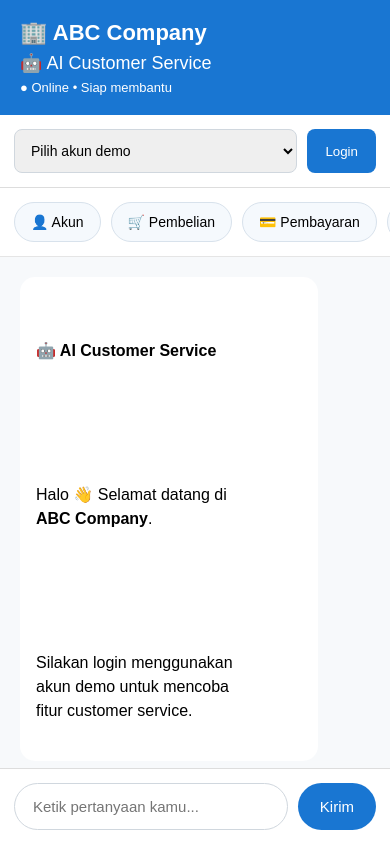
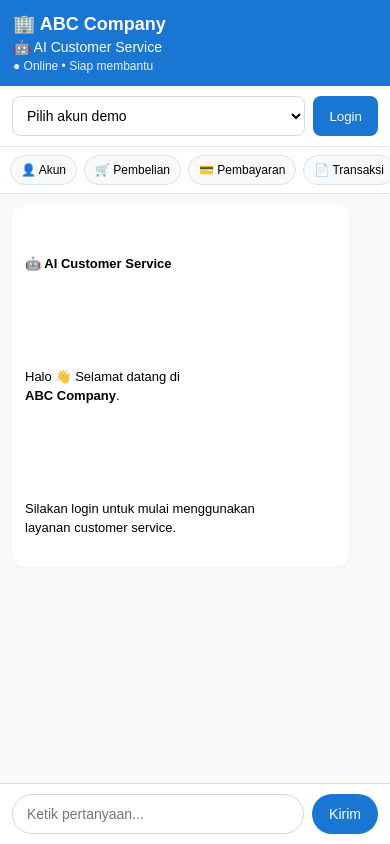
Before and after one commit to hororspam3-cyber/AI-CS, a website: page index.html in a window 390 px wide. Drawn offline with Linux system fonts and the light colour scheme.

Commit message:
Update index.html

```diff
--- a/index.html
+++ b/index.html
@@ -21,149 +21,175 @@
     body {
       margin: 0;
       font-family: Arial, sans-serif;
-      background: #eef2f6;
+      background: #f1f4f8;
     }
 
     .container {
       width: 100%;
-      max-width: 650px;
+      max-width: 600px;
       height: 100vh;
       margin: auto;
-      background: white;
+      background: #ffffff;
       display: flex;
       flex-direction: column;
     }
 
+    /* =========================
+       HEADER
+    ========================= */
+
     .header {
       background: #1976d2;
       color: white;
-      padding: 20px;
+      padding: 16px;
     }
 
     .company {
-      font-size: 22px;
+      font-size: 20px;
       font-weight: bold;
     }
 
     .title {
-      font-size: 18px;
-      margin-top: 6px;
+      font-size: 15px;
+      margin-top: 4px;
     }
 
     .status {
-      font-size: 13px;
-      margin-top: 6px;
+      font-size: 12px;
+      margin-top: 4px;
+      opacity: 0.9;
     }
 
+    /* =========================
+       LOGIN
+    ========================= */
+
     .login-area {
-      padding: 14px;
-      background: white;
-      border-bottom: 1px solid #ddd;
+      padding: 10px 12px;
+      border-bottom: 1px solid #e5e5e5;
     }
 
     .login-row {
       display: flex;
-      gap: 10px;
+      gap: 8px;
     }
 
     .login-row select {
       flex: 1;
-      padding: 12px;
-      border: 1px solid #d0d7de;
+      min-width: 0;
+      padding: 10px;
+      border: 1px solid #d5dbe1;
       border-radius: 8px;
       font-size: 14px;
+      background: white;
     }
 
     .login-row button {
       background: #1976d2;
       color: white;
       border: none;
-      padding: 0 18px;
+      padding: 0 16px;
       border-radius: 8px;
       cursor: pointer;
     }
 
     .account-info {
       display: none;
-      margin-top: 10px;
-      padding: 12px;
-      background: #eef7ff;
+      margin-top: 8px;
+      padding: 8px 10px;
+      background: #f2f7fc;
       border-radius: 8px;
-      font-size: 14px;
+      font-size: 13px;
     }
 
     .logout {
-      margin-top: 8px;
+      margin-top: 6px;
       border: none;
       background: #e53935;
       color: white;
-      padding: 7px 12px;
+      padding: 5px 9px;
       border-radius: 6px;
       cursor: pointer;
+      font-size: 12px;
     }
+
+    /* =========================
+       MENU
+    ========================= */
 
     .menu {
       display: flex;
-      gap: 10px;
-      padding: 14px;
-      background: white;
+      gap: 7px;
+      padding: 9px 12px;
       border-bottom: 1px solid #e5e5e5;
       overflow-x: auto;
     }
 
     .menu button {
+      flex-shrink: 0;
       border: 1px solid #d8e2ec;
-      background: #f5f9fd;
-      padding: 11px 16px;
-      border-radius: 25px;
-      white-space: nowrap;
-      font-size: 14px;
+      background: #f7f9fb;
+      padding: 8px 12px;
+      border-radius: 18px;
+      font-size: 13px;
       cursor: pointer;
     }
 
+    /* =========================
+       CHAT
+    ========================= */
+
     .chat {
       flex: 1;
-      padding: 20px;
+      padding: 14px;
       overflow-y: auto;
       background: #f7f9fb;
     }
 
     .bot-message {
-      max-width: 85%;
+      max-width: 88%;
       background: white;
-      padding: 14px 16px;
-      border-radius: 15px;
-      margin-bottom: 15px;
-      line-height: 1.5;
+      padding: 11px 13px;
+      border-radius: 13px;
+      margin-bottom: 10px;
+      line-height: 1.45;
+      font-size: 14px;
+      white-space: pre-line;
+      box-shadow: 0 1px 3px rgba(0,0,0,0.04);
+    }
+
+    .user-message {
+      max-width: 88%;
+      margin-left: auto;
+      background: #1976d2;
+      color: white;
+      padding: 11px 13px;
+      border-radius: 13px;
+      margin-bottom: 10px;
+      line-height: 1.45;
+      font-size: 14px;
       white-space: pre-line;
     }
 
-    .user-message {
-      max-width: 85%;
-      margin-left: auto;
-      background: #1976d2;
-      color: white;
-      padding: 14px 16px;
-      border-radius: 15px;
-      margin-bottom: 15px;
-      line-height: 1.5;
-      white-space: pre-line;
-    }
+    /* =========================
+       INPUT
+    ========================= */
 
     .input-area {
       display: flex;
-      gap: 10px;
-      padding: 14px;
+      gap: 8px;
+      padding: 10px 12px;
       background: white;
       border-top: 1px solid #ddd;
     }
 
     .input-area input {
       flex: 1;
-      padding: 14px 18px;
+      min-width: 0;
+      padding: 11px 14px;
       border: 1px solid #d0d7de;
-      border-radius: 25px;
-      font-size: 15px;
+      border-radius: 20px;
+      font-size: 14px;
       outline: none;
     }
 
@@ -171,19 +197,60 @@
       background: #1976d2;
       color: white;
       border: none;
-      padding: 0 22px;
-      border-radius: 25px;
-      font-size: 15px;
+      padding: 0 17px;
+      border-radius: 20px;
+      font-size: 14px;
       cursor: pointer;
+    }
+
+    /* =========================
+       HP
+    ========================= */
+
+    @media (max-width: 480px) {
+
+      .header {
+        padding: 13px;
+      }
+
+      .company {
+        font-size: 18px;
+      }
+
+      .title {
+        font-size: 14px;
+      }
+
+      .menu {
+        padding: 8px 10px;
+      }
+
+      .menu button {
+        padding: 7px 10px;
+        font-size: 12px;
+      }
+
+      .chat {
+        padding: 12px;
+      }
+
+      .bot-message,
+      .user-message {
+        max-width: 92%;
+        font-size: 13px;
+      }
+
     }
 
   </style>
 
 </head>
 
+
 <body>
 
 <div class="container">
+
 
   <!-- HEADER -->
 
@@ -204,7 +271,7 @@
   </div>
 
 
-  <!-- LOGIN DEMO -->
+  <!-- LOGIN -->
 
   <div class="login-area">
 
@@ -236,14 +303,13 @@
 
     </div>
 
+
     <div
       id="accountInfo"
       class="account-info"
     >
 
-      <b>Akun aktif</b>
-
-      <br>
+      <b>Akun aktif:</b>
 
       <span id="loggedUser"></span>
 
@@ -302,9 +368,8 @@
 
       <br><br>
 
-      Silakan login menggunakan
-      akun demo untuk mencoba
-      fitur customer service.
+      Silakan login untuk mulai menggunakan
+      layanan customer service.
 
     </div>
 
@@ -318,13 +383,12 @@
     <input
       type="text"
       id="userInput"
-      placeholder="Ketik pertanyaan kamu..."
+      placeholder="Ketik pertanyaan..."
       autocomplete="off"
       onkeydown="tekanEnter(event)"
     >
 
     <button
-      id="sendButton"
       onclick="kirimPesan()"
     >
       Kirim
@@ -337,21 +401,17 @@
 
 <script>
 
-  // =====================================
-  // CUSTOMER YANG SEDANG LOGIN
-  // =====================================
-
 let currentCustomerId = "";
 
 
-  // =====================================
-  // LOGIN
-  // =====================================
+/* LOGIN */
 
 function loginDemo() {
 
   const select =
-      document.getElementById("customerSelect");
+    document.getElementById(
+      "customerSelect"
+    );
 
   const customerId =
     select.value;
@@ -369,30 +429,25 @@
   currentCustomerId =
     customerId;
 
-    const accountInfo =
-      document.getElementById("accountInfo");
+  document.getElementById(
+    "accountInfo"
+  ).style.display = "block";
 
-    const loggedUser =
-      document.getElementById("loggedUser");
-
-    loggedUser.textContent =
+  document.getElementById(
+    "loggedUser"
+  ).textContent =
     customerId;
-
-    accountInfo.style.display =
-      "block";
 
   tambahPesanBot(
     "Login berhasil sebagai " +
     customerId +
-      ". Sekarang saya dapat membantu mengecek informasi akun Anda."
+    ". Saya siap membantu Anda."
   );
 
 }
 
 
-  // =====================================
-  // LOGOUT
-  // =====================================
+/* LOGOUT */
 
 function logoutDemo() {
 
@@ -407,15 +462,13 @@
   ).value = "";
 
   tambahPesanBot(
-      "Anda telah logout. Silakan login kembali untuk mengecek informasi akun."
+    "Anda telah logout."
   );
 
 }
 
 
-  // =====================================
-  // KATEGORI
-  // =====================================
+/* KATEGORI */
 
 function pilihKategori(kategori) {
 
@@ -451,16 +504,15 @@
 
   document.getElementById(
     "userInput"
-    ).value = pertanyaan;
+  ).value =
+    pertanyaan;
 
   kirimPesan();
 
 }
 
 
-  // =====================================
-  // KIRIM PESAN
-  // =====================================
+/* CHAT */
 
 async function kirimPesan() {
 
@@ -476,21 +528,15 @@
     return;
   }
 
-
-    // Tampilkan pesan customer
-
   tambahPesanUser(
     pesan
   );
 
   input.value = "";
 
-
-    // Tampilkan loading
-
   const loading =
     tambahPesanBot(
-        "🤖 Sedang memeriksa informasi..."
+      "🤖 Sedang memeriksa..."
     );
 
 
@@ -510,7 +556,8 @@
 
           body: JSON.stringify({
 
-              message: pesan,
+            message:
+              pesan,
 
             customerId:
               currentCustomerId
@@ -524,35 +571,25 @@
     const data =
       await response.json();
 
-
-      // Hapus loading
-
     loading.remove();
-
-
-      // Tampilkan jawaban AI
 
     tambahPesanBot(
       data.reply ||
       "Maaf, AI tidak memberikan jawaban."
     );
 
-
   }
 
   catch (error) {
 
     console.error(
-        "CHAT ERROR:",
       error
     );
 
-
     loading.remove();
 
-
     tambahPesanBot(
-        "⚠️ Maaf, terjadi masalah saat menghubungkan ke AI."
+      "⚠️ Terjadi masalah saat menghubungkan ke AI."
     );
 
   }
@@ -560,9 +597,7 @@
 }
 
 
-  // =====================================
-  // ENTER
-  // =====================================
+/* ENTER */
 
 function tekanEnter(event) {
 
@@ -577,9 +612,7 @@
 }
 
 
-  // =====================================
-  // USER MESSAGE
-  // =====================================
+/* USER */
 
 function tambahPesanUser(
   pesan
@@ -611,9 +644,7 @@
 }
 
 
-  // =====================================
-  // BOT MESSAGE
-  // =====================================
+/* BOT */
 
 function tambahPesanBot(
   pesan
@@ -648,6 +679,7 @@
 
 </script>
 
+
 </body>
 
 </html>
```
Lines whose indentation alone changed are shown as unchanged.
